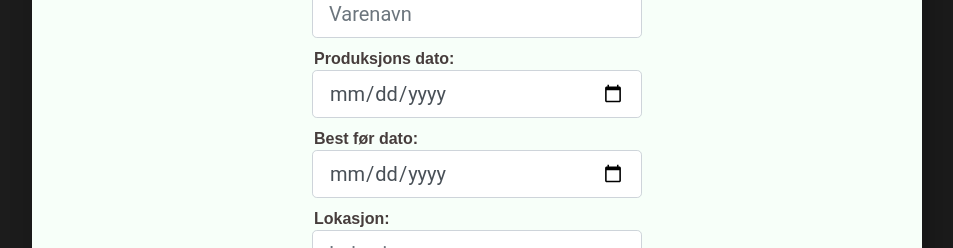
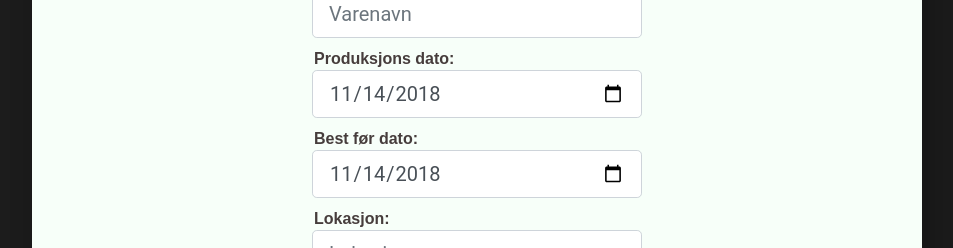
Before and after one commit to neurotech1981/biff-jobb, a React (Create React App) app: page / in a window 1280 px wide. Shown: the part 210-458 px from the top of the page, without its empty margins (163-1116 px from the left). Built offline with nearby package versions, Linux system fonts and the light colour scheme; no server answers.

Commit message:
date changes again

```diff
--- a/src/App.js
+++ b/src/App.js
@@ -38,8 +38,8 @@ class App extends Component {
       id: 0,
       varenummer: '',
       varenavn: '',
-      pdato: '',
-      bf: '',
+      pdato: Date.now(),
+      bf: Date.now(),
       lokasjon: '',
       vekt: '',
       intervalIsSet: false,
--- a/validation/input-validation.js
+++ b/validation/input-validation.js
@@ -36,7 +36,6 @@ module.exports = function validateInput(data) {
     errors.pdato = "Produksjon dato er påkrevd";
   }
 
-
   if (Validator.isEmpty(data.bf)) {
     errors.bf = "Best før dato er påkrevd";
   }
```
